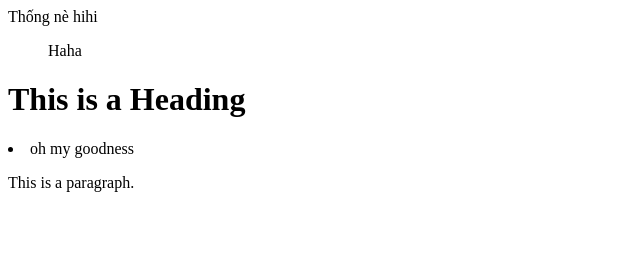
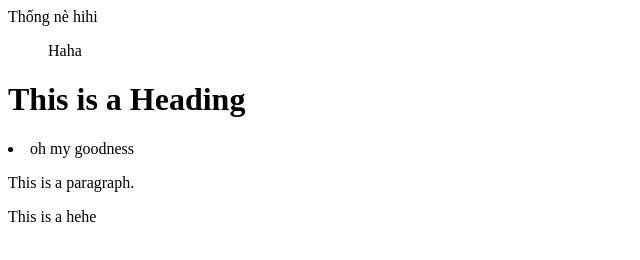
Before and after one commit to thongken/html_test, a plain HTML site: page index.html in a window 1280 px wide. Shown: the whole page, without its empty margins (0-640 px from the left). Drawn offline with Linux system fonts and the light colour scheme.

Commit message:
Update branch

```diff
--- a/index.html
+++ b/index.html
@@ -10,5 +10,6 @@
     <h1>This is a Heading</h1>
     <li>oh my goodness</li>
     <p>This is a paragraph.</p>
+    <p>This is a hehe</p>
 </body>
 </html>
```
